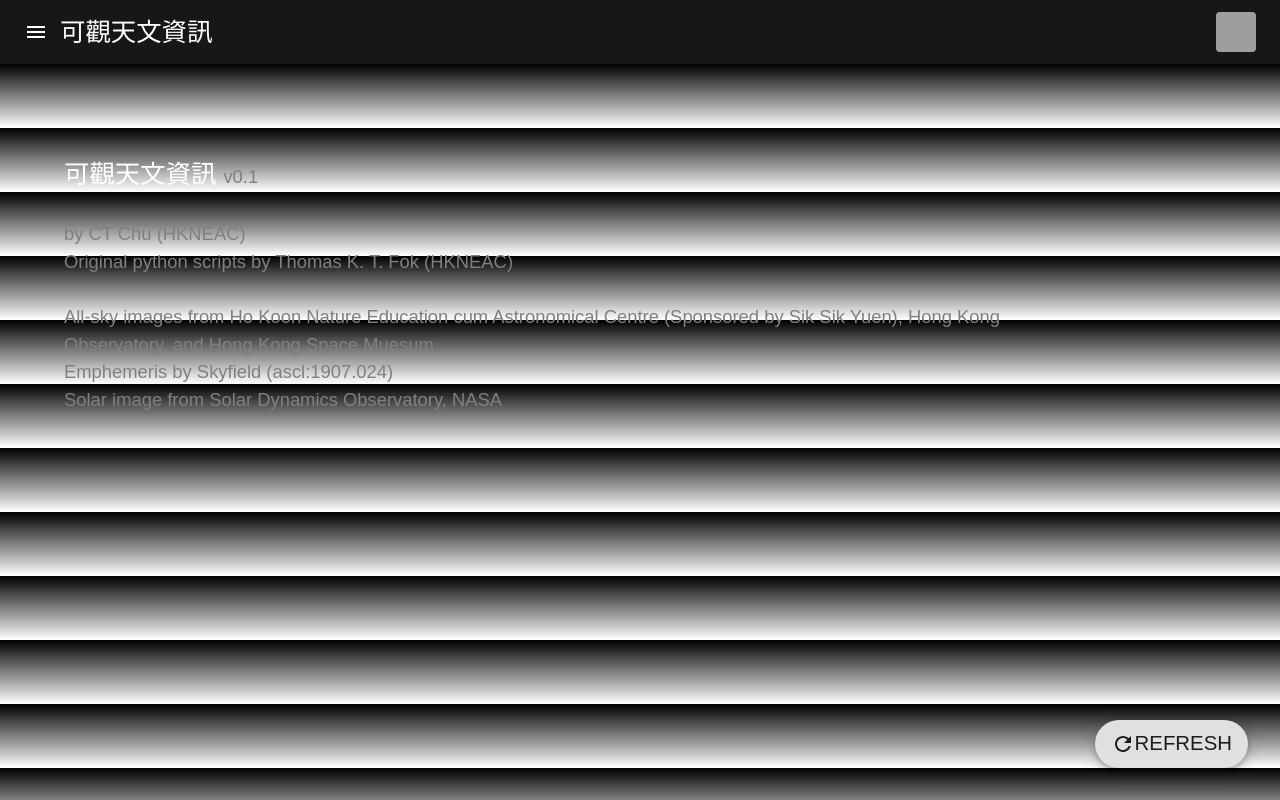
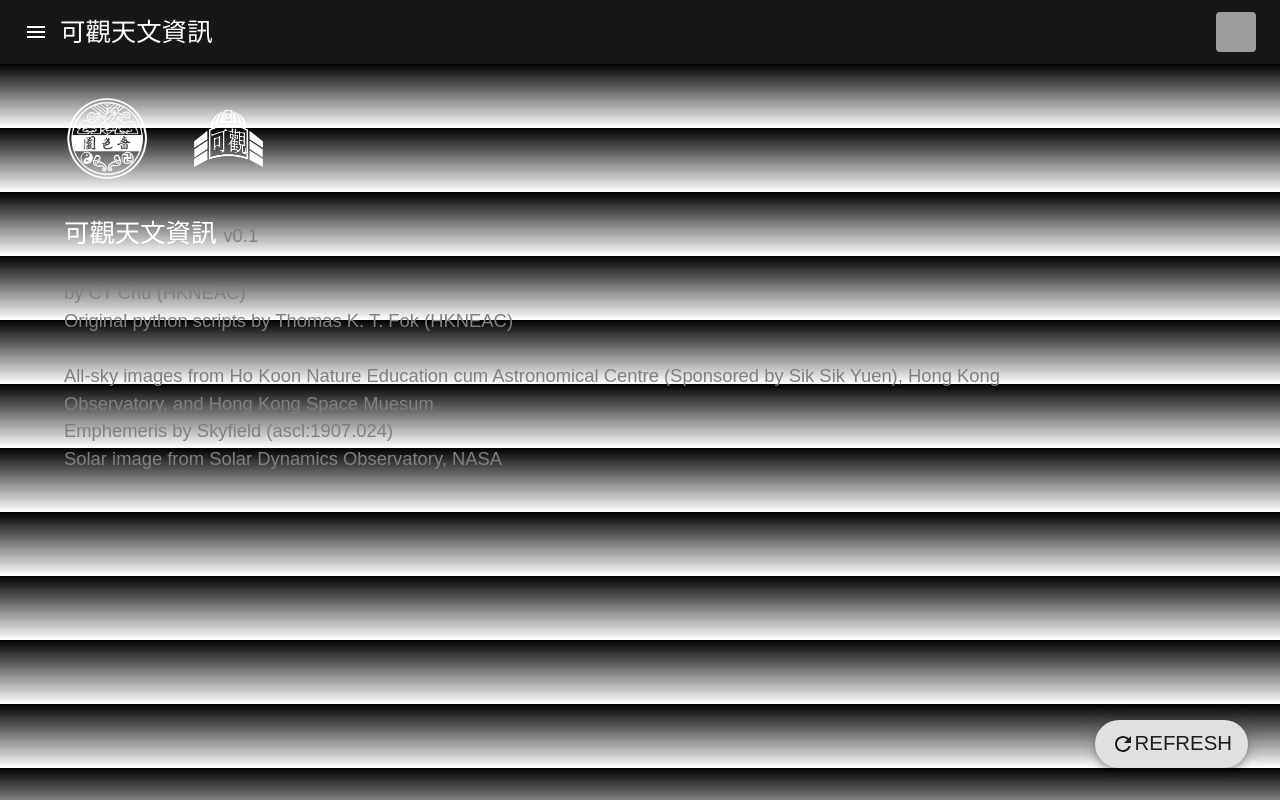
Before and after one commit to ct-chu/astroInfo, a Next.js app: page /about in a window 1280 px wide. Built offline with nearby package versions, Linux system fonts and the light colour scheme; grey boxes are pictures that could not be loaded; a web font is replaced by a local one.

Commit message:
add logo in about

```diff
--- a/src/app/about/page.js
+++ b/src/app/about/page.js
@@ -1,7 +1,7 @@
 "use client";
 
 import * as React from "react";
-import { Box, Card, Grid, Typography } from "@mui/material";
+import { Box, CardMedia, Grid, Typography } from "@mui/material";
 import { AddToHomeScreen } from "react-pwa-add-to-homescreen";
 
 export default function About() {
@@ -14,6 +14,26 @@ export default function About() {
       sx={{ position: "fixed", top: "7%", bottom: 0 }}
     >
       <Grid item sx={{ width: 0.9 }}>
+        <Box sx={{ height: "2rem" }} />
+        <Grid
+          container
+          sx={{ width: 0.9 }}
+          direction="row"
+          justifyContent="space-between"
+          alignItems="center"
+        >
+          <Grid item xs={1}>
+            <CardMedia component={"img"} src={"/SSY_white.png"} />
+          </Grid>
+          <Grid item xs={1}>
+            <CardMedia
+              component={"img"}
+              sx={{ width: 0.8 }}
+              src={"/HK_white.png"}
+            />
+          </Grid>
+          <Grid item xs={9}></Grid>
+        </Grid>
         <Box sx={{ height: "2rem" }} />
         <Grid sx={{ width: 0.9 }}>
           <Typography variant="sectionTitle">可觀天文資訊 </Typography>
```
Also changed, not shown: public/HK_white.png (added), public/SSY_white.png (added).
